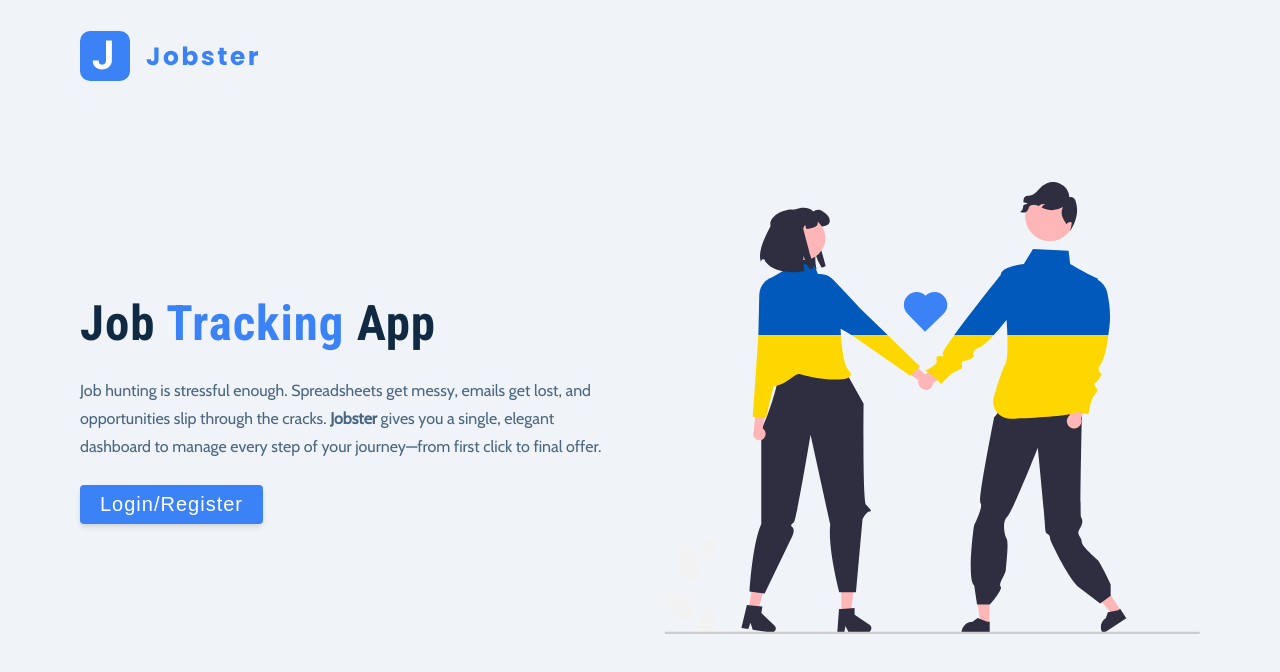
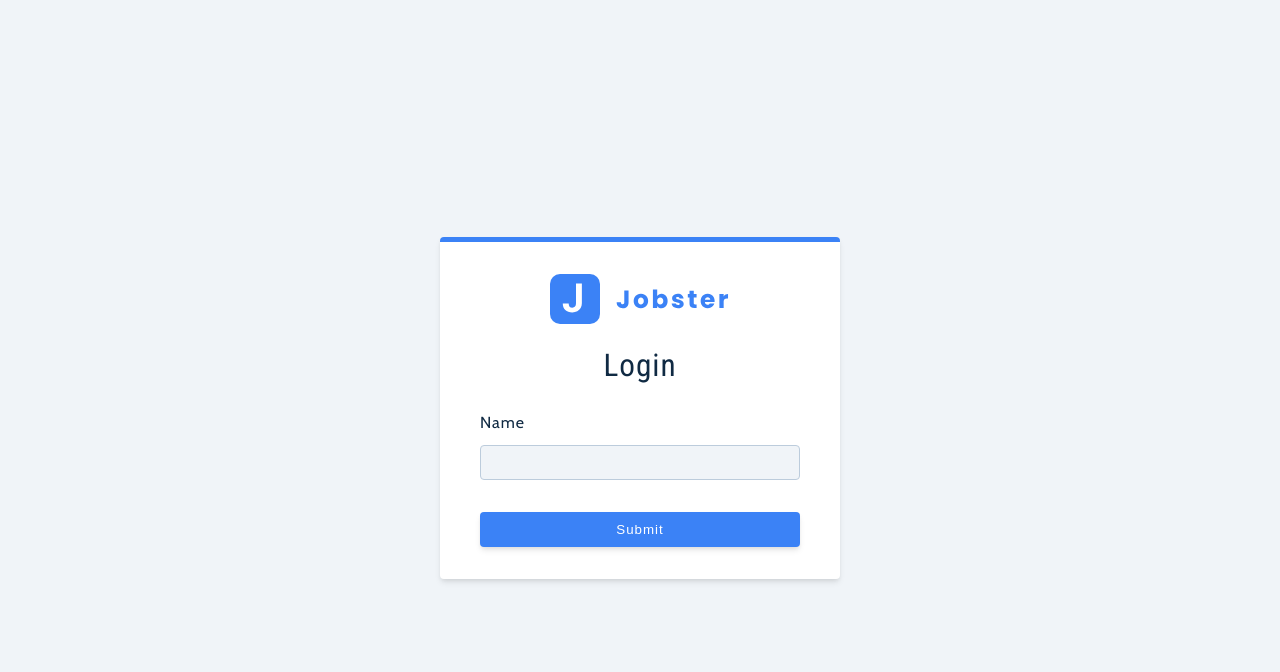
Before and after one commit to md-danishraza/jobster, a React (Vite) app in the folder client/: page /register in a window 1280 px wide. Shown: the top 672 px of the page. Built offline with nearby package versions, Linux system fonts and the light colour scheme.

Commit message:
browser router setup

```diff
--- a/client/package.json
+++ b/client/package.json
@@ -12,6 +12,7 @@
   "dependencies": {
     "react": "^19.1.1",
     "react-dom": "^19.1.1",
+    "react-router-dom": "^6.30.1",
     "styled-components": "^6.1.19"
   },
   "devDependencies": {
--- a/client/src/App.jsx
+++ b/client/src/App.jsx
@@ -1,11 +1,17 @@
 import "./App.css";
-import Landing from "./pages/Landing";
 
+import { Dashboard, Landing, Register, Error } from "./pages";
+import { BrowserRouter, Routes, Route } from "react-router-dom";
 function App() {
   return (
-    <div>
-      <Landing />
-    </div>
+    <BrowserRouter>
+      <Routes>
+        <Route path="/" element={<Dashboard />} />
+        <Route path="landing" element={<Landing />} />
+        <Route path="register" element={<Register />} />
+        <Route path="*" element={<Error />} />
+      </Routes>
+    </BrowserRouter>
   );
 }
 
--- /dev/null
+++ b/client/src/components/Logo.jsx
@@ -0,0 +1,7 @@
+import logo from "../assets/images/logo.svg";
+
+const Logo = () => {
+  return <img src={logo} alt="jobify" className="logo" />;
+};
+
+export default Logo;
--- /dev/null
+++ b/client/src/pages/Dashboard.jsx
@@ -0,0 +1,7 @@
+import React from "react";
+
+function Dashboard() {
+  return <div>dashboard</div>;
+}
+
+export default Dashboard;
--- /dev/null
+++ b/client/src/pages/Error.jsx
@@ -0,0 +1,21 @@
+import { Link } from "react-router-dom";
+import img from "../assets/images/not-found.svg";
+import Wrapper from "../assets/wrappers/ErrorPage";
+
+import React from "react";
+
+function Error() {
+  return (
+    <Wrapper className="full-page">
+      <div>
+        <img src={img} alt="not found" />
+        <h3>Page Not Found</h3>
+        <p>The page you’re looking for doesn’t exist or has been moved.</p>
+
+        <Link to="/">back home</Link>
+      </div>
+    </Wrapper>
+  );
+}
+
+export default Error;
--- a/client/src/pages/Landing.jsx
+++ b/client/src/pages/Landing.jsx
@@ -1,12 +1,13 @@
 import React from "react";
-import logo from "../assets/images/logo.svg";
 import main from "../assets/images/main.svg";
 import Wrapper from "../assets/wrappers/LandingPage";
+import Logo from "../components/Logo";
+import { Link } from "react-router-dom";
 function Landing() {
   return (
     <Wrapper>
       <nav>
-        <img src={logo} alt="jobster logo" className="logo" />
+        <Logo />
       </nav>
       <div className="container page">
         {/* info */}
@@ -20,7 +21,9 @@ function Landing() {
             gives you a single, elegant dashboard to manage every step of your
             journey—from first click to final offer.{" "}
           </p>
-          <button className="btn btn-hero">Login/Register</button>
+          <Link to="/register" className="btn btn-hero">
+            Login / Register
+          </Link>
         </div>
         <img src={main} alt="job hunt" className="img main-img" />
       </div>
--- /dev/null
+++ b/client/src/pages/Register.jsx
@@ -0,0 +1,53 @@
+import React from "react";
+import Wrapper from "../assets/wrappers/RegisterPage";
+import { useState, useEffect } from "react";
+import Logo from "../components/Logo";
+function Register() {
+  const initialState = {
+    name: "",
+    email: "",
+    password: "",
+    isMember: true,
+  };
+  const [values, setValues] = useState(initialState);
+
+  // redux toolkit and useNavigate later
+
+  const handleChange = (e) => {
+    console.log(e.target);
+  };
+
+  const onSubmit = (e) => {
+    e.preventDefault();
+    console.log(e.target);
+  };
+  return (
+    <Wrapper className="full-page">
+      <form className="form" onSubmit={onSubmit}>
+        <Logo />
+        <h3>Login</h3>
+
+        {/* name field */}
+        <div className="form-row">
+          <label htmlFor="name" className="form-label">
+            name
+          </label>
+
+          <input
+            type="text"
+            value={values.name}
+            name="name"
+            onChange={handleChange}
+            className="form-input"
+          />
+        </div>
+
+        <button type="submit" className="btn btn-block">
+          submit
+        </button>
+      </form>
+    </Wrapper>
+  );
+}
+
+export default Register;
--- /dev/null
+++ b/client/src/pages/index.js
@@ -0,0 +1,4 @@
+export { default as Dashboard } from "./Dashboard";
+export { default as Landing } from "./Landing";
+export { default as Register } from "./Register";
+export { default as Error } from "./Error";
```
Also changed, not shown: 1 other file (tests, documents, lock files or other folders).
